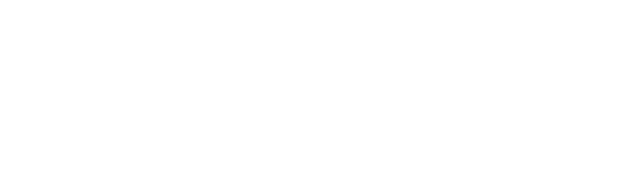
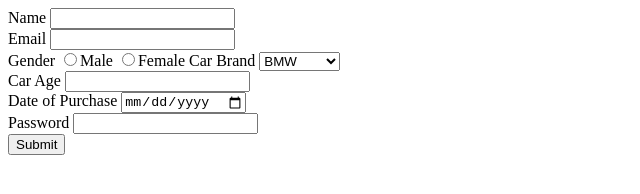
Before and after one commit to acciojob/car-insurance-form-Mdajaj123, a website: page main.html in a window 1280 px wide. Shown: the whole page, without its empty margins (0-640 px from the left). Drawn offline with Linux system fonts and the light colour scheme.

Commit message:
created a submission

```diff
--- a/main.html
+++ b/main.html
@@ -7,6 +7,28 @@
 </head>
 
 <body>
+	<form mathod="post">
+		<label for="name">Name</label>
+		<input type="text" id="name" name="name" required><br>
+		<label for="name">Email</label>
+		<input type="email" id="email" name="email" required><br>
+		<span>Gender</span>
+	     <input type="radio" name="gender" vale="Male" required>Male
+		 <input type="radio" name="gender" vale="Female" required>Female
+		<span>Car Brand</span>
+		<select>
+			<option>BMW</option>
+			<option> Audi</option>
+			<option>Mercedez</option>
+		</select><br>
+		<label for="carage">Car Age</label>
+		<input type ="number" id="carage" name="carage" required ><br>
+		<label for="dop">Date of Purchase</label>
+		<input type="date" id="dop" name="dop" required><br>
+		<label for="password">Password</label>
+		<input type="password" id="password" name="password" required><br>
+		<button type="submit">Submit</button>
+  </form>
 	<!-- the entire body must be written by student -->
     <script type="text/javascript" src="./script.js">
 </script>
```
